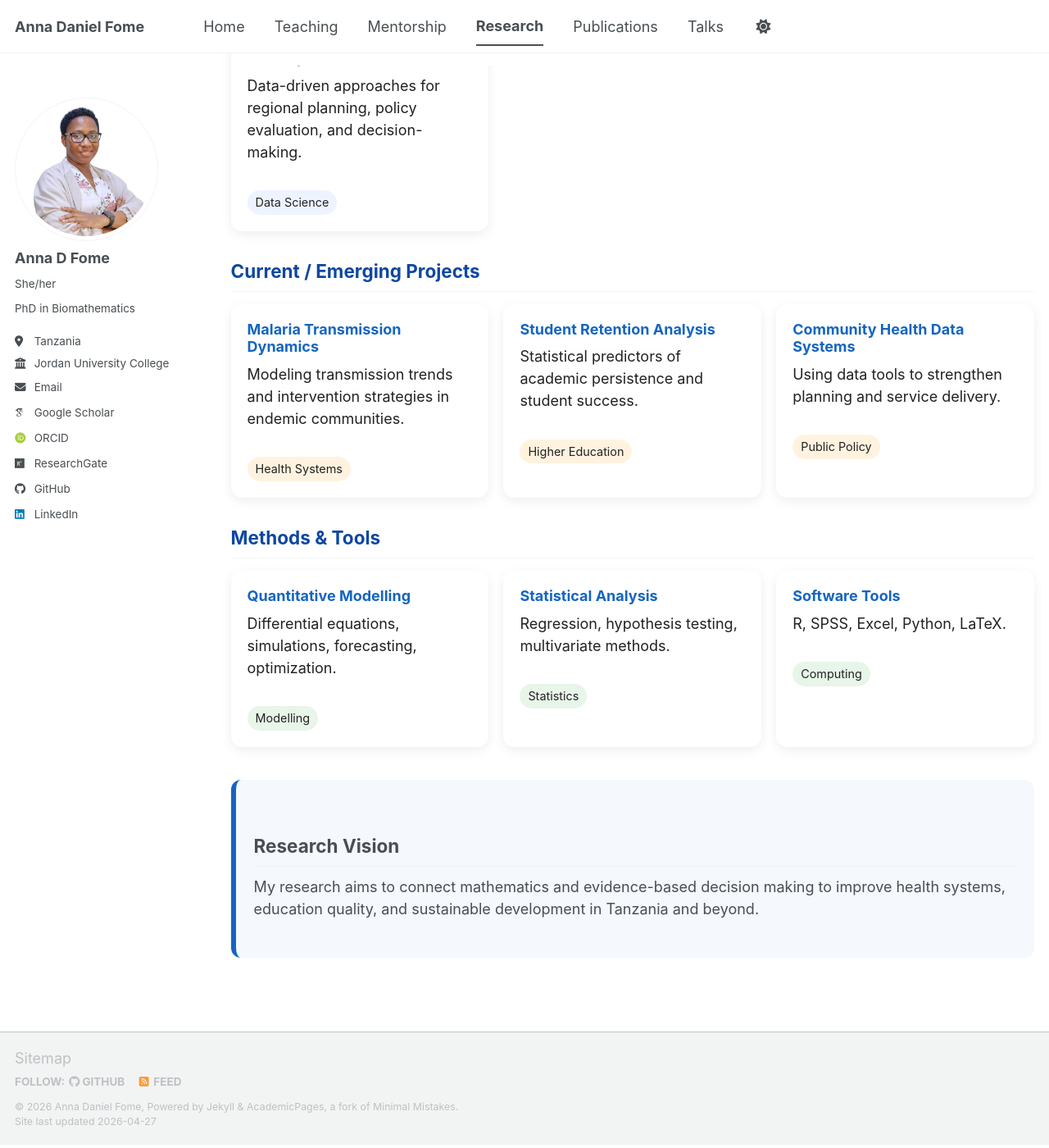
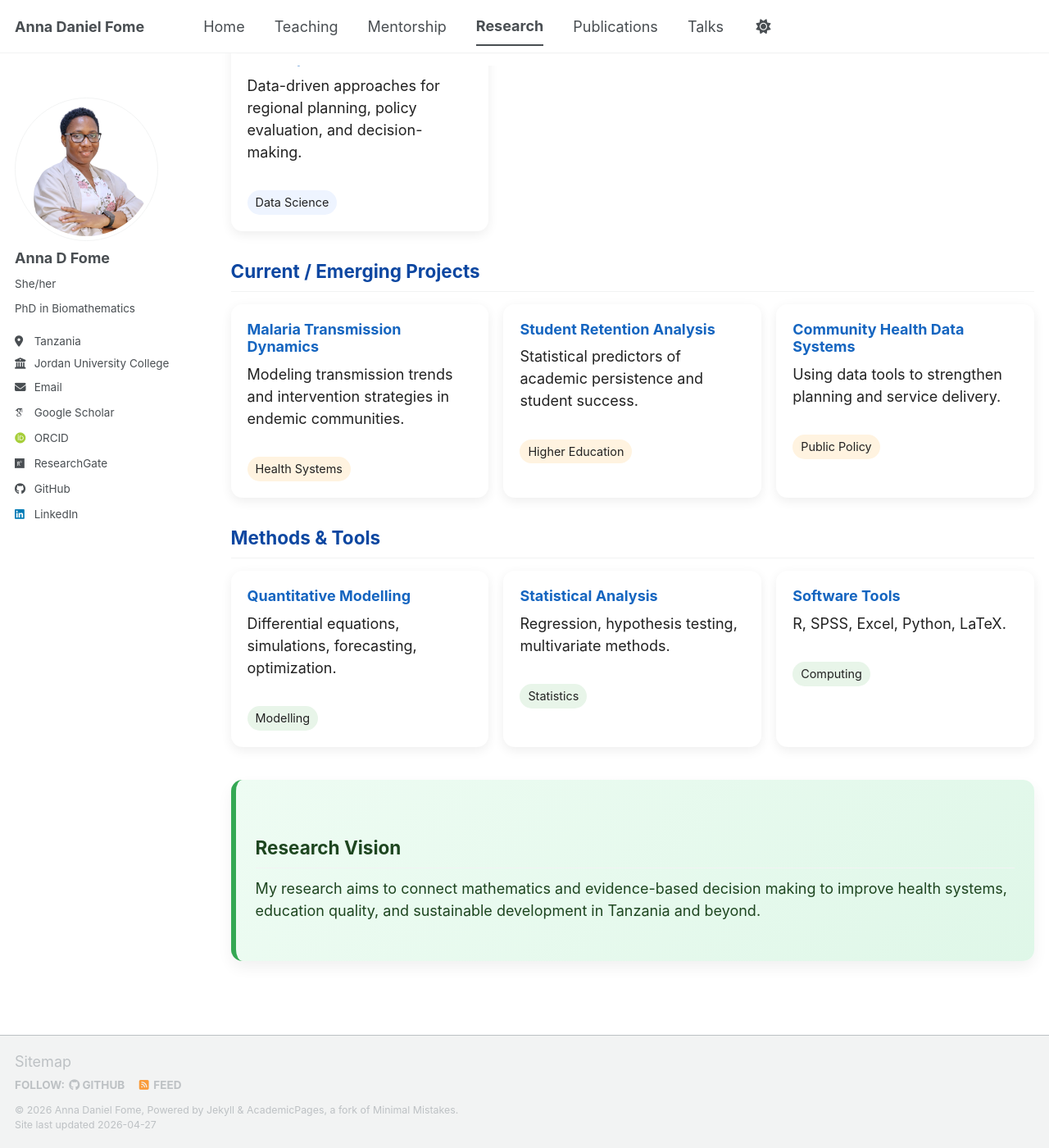
Before and after one commit to FomeA/FomeA.github.io, a Jekyll site: the page built from _pages/research.html, in a window 1280 px wide and 1400 px high, scrolled down 691 px. Shown: the whole window at 82% size. Built offline with Jekyll 4.4.1, drawn with Linux system fonts in a browser that asks for light colours; some web fonts are replaced; a script bundle is joined from its source files by our own code; library files that are not in the unit come from our copies.

Commit message:
Update research.html

```diff
--- a/_pages/research.html
+++ b/_pages/research.html
@@ -222,11 +222,14 @@
 
 .impact{
 margin-top:40px;
-padding:22px;
-background:#f5f8fc;
-border-left:6px solid #1565c0;
-border-radius:12px;
+padding:24px;
+background:linear-gradient(135deg,#eefcf3,#dff7e8);
+border-left:6px solid #34a853;
+border-radius:14px;
+box-shadow:0 8px 18px rgba(0,0,0,.06);
+color:#1e4620;
 }
+
 </style>
 
 <!-- ===================== -->
```
